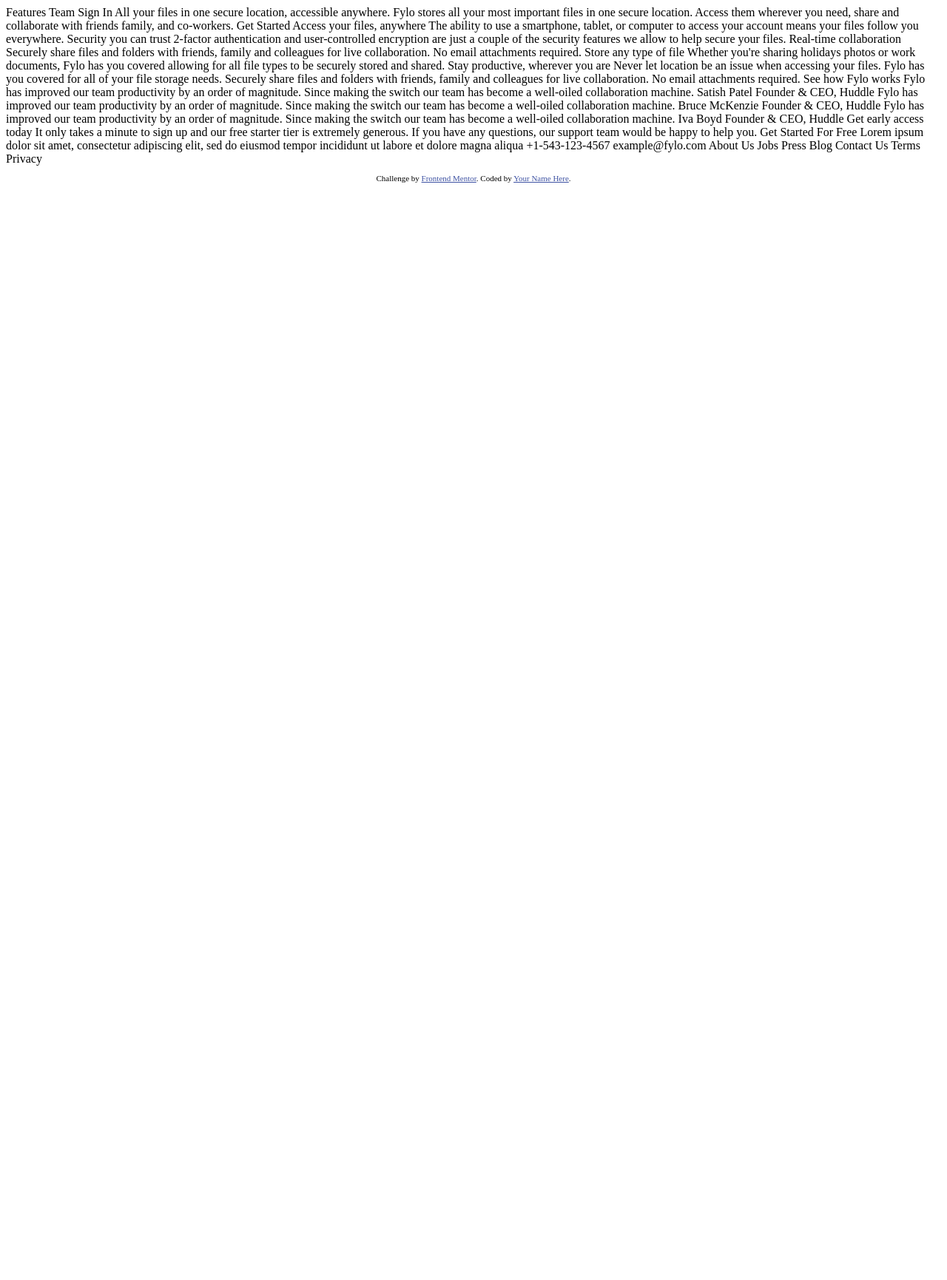
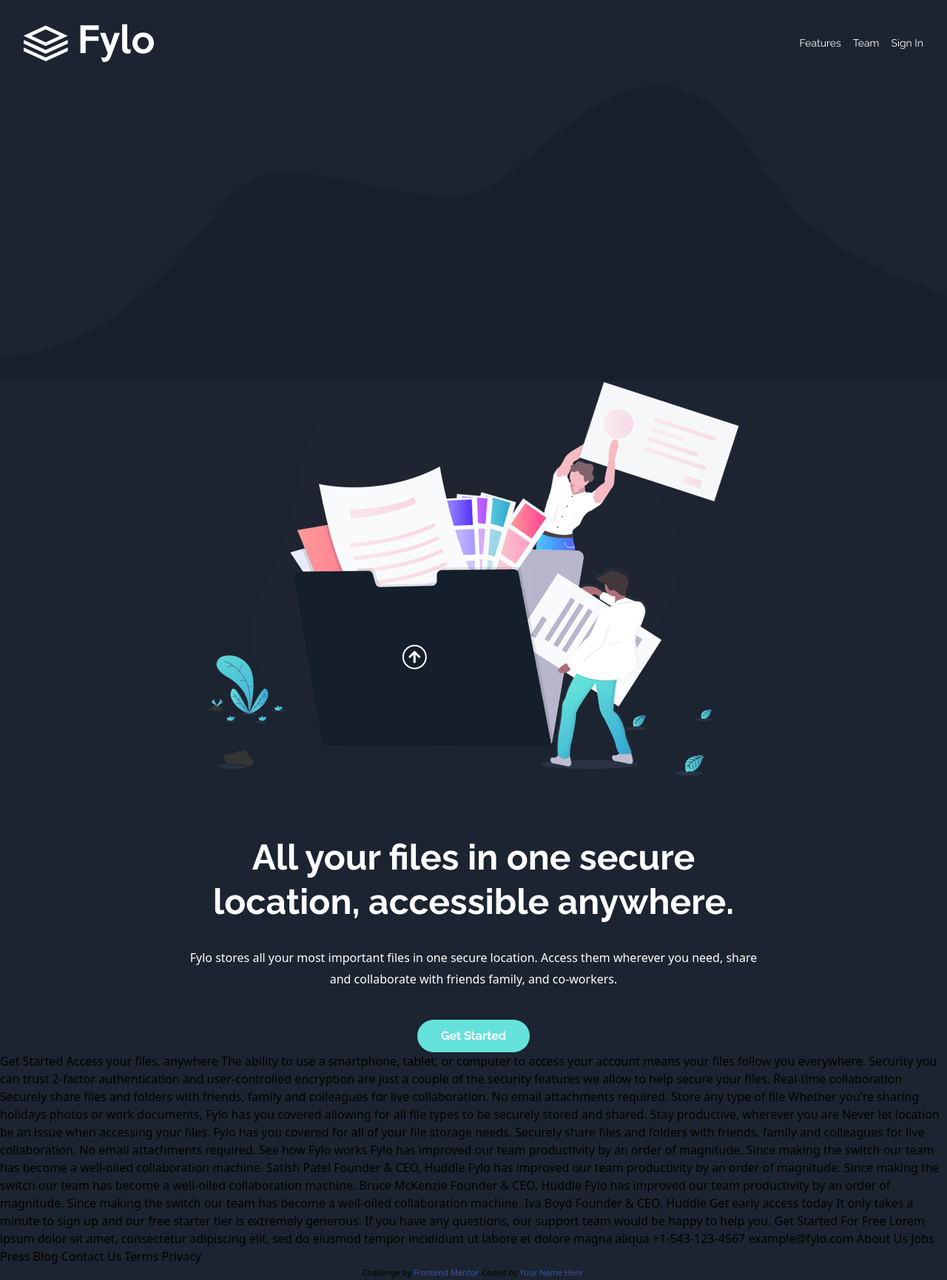
Before and after one commit to WaMungai/dark--theme-landing-page, a plain HTML site: page index.html in a window 1280 px wide. Shown: the whole page at 74% size. Before the commit the page ends 800 px from the top, so only its background shows below. Drawn offline with nearby package versions, Linux system fonts and the light colour scheme.

Commit message:
Main styles

```diff
--- /dev/null
+++ b/index.css
@@ -0,0 +1,42 @@
+@import url("https://fonts.googleapis.com/css2?family=Open+Sans:wght@400;700&family=Raleway:wght@400;700&display=swap");
+
+img {
+  max-width: 100%;
+}
+ul,ol,li{
+    list-style-type: none;
+}
+body {
+  font-family: "Open Sans", sans-serif;
+  background-color: hsl(217, 28%, 15%);
+}
+h1,
+h2,
+h3,
+h4,
+h5,
+h6,
+.cta,
+.list-item {
+  font-family: "Raleway", sans-serif;
+}
+
+p {
+  line-height: 1.8;
+}
+.btn {
+  font-weight: bold;
+  background-color: hsl(176, 68%, 64%);
+  color: white;
+  padding: 0.625rem 2rem;
+  border-radius: 30px;
+  display: block;
+  margin: 0 auto;
+}
+.attribution {
+  font-size: 11px;
+  text-align: center;
+}
+.attribution a {
+  color: hsl(228, 45%, 44%);
+}
--- a/index.html
+++ b/index.html
@@ -1,105 +1,113 @@
 <!DOCTYPE html>
 <html lang="en">
   <head>
-  <meta charset="UTF-8">
-  <meta name="viewport" content="width=device-width, initial-scale=1.0"> <!-- displays site properly based on user's device -->
+    <meta charset="UTF-8" />
+    <meta name="viewport" content="width=device-width, initial-scale=1.0" />
+    <!-- displays site properly based on user's device -->
 
-  <link rel="icon" type="image/png" sizes="32x32" href="./images/favicon-32x32.png">
+    <link
+      rel="icon"
+      type="image/png"
+      sizes="32x32"
+      href="./images/favicon-32x32.png"
+    />
+    <link rel="stylesheet" href="index.css" />
+    <link
+      rel="stylesheet"
+      href="https://cdnjs.cloudflare.com/ajax/libs/tailwindcss/2.2.19/tailwind.min.css"
+      referrerpolicy="no-referrer"
+    />
+    <link
+      rel="stylesheet"
+      href="https://cdnjs.cloudflare.com/ajax/libs/font-awesome/6.2.0/css/all.min.css"
+      integrity="sha512-xh6O/CkQoPOWDdYTDqeRdPCVd1SpvCA9XXcUnZS2FmJNp1coAFzvtCN9BmamE+4aHK8yyUHUSCcJHgXloTyT2A=="
+      crossorigin="anonymous"
+      referrerpolicy="no-referrer"
+    />
 
-  <title>Frontend Mentor | Fylo landing page with dark theme and features grid</title>
-
-  <!-- Feel free to remove these styles or customise in your own stylesheet 👍 -->
-  <style>
-    .attribution { font-size: 11px; text-align: center; }
-    .attribution a { color: hsl(228, 45%, 44%); }
-  </style>
+    <title>
+      Frontend Mentor | Fylo landing page with dark theme and features grid
+    </title>
   </head>
   <body>
-  Features
-  Team
-  Sign In
-
-  All your files in one secure location, accessible anywhere.
-
-  Fylo stores all your most important files in one secure location. Access them wherever
-  you need, share and collaborate with friends family, and co-workers.
+    <header class="flex items-center justify-between p-8 max-w-7xl mx-auto">
+      <div>
+        <a href="index.html">
+          <img src="./images/logo.svg" alt="" class="w-24 lg:w-auto" />
+        </a>
+      </div>
+      <nav>
+        <ul class="flex items-center justify-center gap-4">
+          <li>
+            <button class="text-white text-sm list-item">Features</button>
+          </li>
+          <li>
+            <button class="text-white text-sm list-item">Team</button>
+          </li>
+          <li>
+            <button class="text-white text-sm list-item">Sign In</button>
+          </li>
+        </ul>
+      </nav>
+    </header>
+    <section>
+      <picture>
+        <source
+          media="(min-width:768px)"
+          srcset="./images/bg-curvy-desktop.svg"
+        />
+        <img src="./images/bg-curvy-desktop.svg" alt="" class="w-full" />
+      </picture>
+      <article>
+        <img
+          src="./images/illustration-intro.png"
+          alt=""
+          class="block mx-auto mb-10 lg:mb-20"
+        />
+      </article>
+      <article class="text-center max-w-3xl mx-auto">
+        <h1 class="text-white font-bold text-3xl md:text-4xl xl:text-5xl mb-8 xl:leading-tight">All your files in one secure location, accessible anywhere.</h1>
+        <p class="mb-10 text-white"> Fylo stores all
+          your most important files in one secure location. Access them wherever you
+          need, share and collaborate with friends family, and co-workers. </p>
+          <button class="btn list-item">Get Started</button>
+      </article>
+    </section>
 
      Get Started
-
-  Access your files, anywhere
-
-  The ability to use a smartphone, tablet, or computer to access your account means your
-  files follow you everywhere.
-
-  Security you can trust
-
-  2-factor authentication and user-controlled encryption are just a couple of the security
-  features we allow to help secure your files.
-
-  Real-time collaboration
-
-  Securely share files and folders with friends, family and colleagues for live collaboration.
-  No email attachments required.
-
-  Store any type of file
-
-  Whether you're sharing holidays photos or work documents, Fylo has you covered allowing for all
-  file types to be securely stored and shared.
-
-  Stay productive, wherever you are
-
-  Never let location be an issue when accessing your files. Fylo has you covered for all of your file
-  storage needs.
-
-  Securely share files and folders with friends, family and colleagues for live collaboration. No email
-  attachments required.
-
-  See how Fylo works
-
-  Fylo has improved our team productivity by an order of magnitude. Since making the switch our team has
-  become a well-oiled collaboration machine.
-
-  Satish Patel
-  Founder & CEO, Huddle
-
-  Fylo has improved our team productivity by an order of magnitude. Since making the switch our team has
-  become a well-oiled collaboration machine.
-
-  Bruce McKenzie
-  Founder & CEO, Huddle
-
-  Fylo has improved our team productivity by an order of magnitude. Since making the switch our team has
-  become a well-oiled collaboration machine.
-
-  Iva Boyd
-  Founder & CEO, Huddle
-
-  Get early access today
-
-  It only takes a minute to sign up and our free starter tier is extremely generous. If you have any
-  questions, our support team would be happy to help you.
-
-  Get Started For Free
-
-  Lorem ipsum dolor sit amet, consectetur adipiscing elit, sed do eiusmod tempor incididunt ut labore et
-  dolore magna aliqua
-
-  +1-543-123-4567
-  example@fylo.com
-
-  About Us
-  Jobs
-  Press
-  Blog
-
-  Contact Us
-  Terms
+    Access your files, anywhere The ability to use a smartphone, tablet, or
+    computer to access your account means your files follow you everywhere.
+    Security you can trust 2-factor authentication and user-controlled
+    encryption are just a couple of the security features we allow to help
+    secure your files. Real-time collaboration Securely share files and folders
+    with friends, family and colleagues for live collaboration. No email
+    attachments required. Store any type of file Whether you're sharing holidays
+    photos or work documents, Fylo has you covered allowing for all file types
+    to be securely stored and shared. Stay productive, wherever you are Never
+    let location be an issue when accessing your files. Fylo has you covered for
+    all of your file storage needs. Securely share files and folders with
+    friends, family and colleagues for live collaboration. No email attachments
+    required. See how Fylo works Fylo has improved our team productivity by an
+    order of magnitude. Since making the switch our team has become a well-oiled
+    collaboration machine. Satish Patel Founder & CEO, Huddle Fylo has improved
+    our team productivity by an order of magnitude. Since making the switch our
+    team has become a well-oiled collaboration machine. Bruce McKenzie Founder &
+    CEO, Huddle Fylo has improved our team productivity by an order of
+    magnitude. Since making the switch our team has become a well-oiled
+    collaboration machine. Iva Boyd Founder & CEO, Huddle Get early access today
+    It only takes a minute to sign up and our free starter tier is extremely
+    generous. If you have any questions, our support team would be happy to help
+    you. Get Started For Free Lorem ipsum dolor sit amet, consectetur adipiscing
+    elit, sed do eiusmod tempor incididunt ut labore et dolore magna aliqua
+    +1-543-123-4567 example@fylo.com About Us Jobs Press Blog Contact Us Terms
     Privacy
 
     <footer>
       <p class="attribution">
-      Challenge by <a href="https://www.frontendmentor.io?ref=challenge" target="_blank">Frontend Mentor</a>.
-      Coded by <a href="#">Your Name Here</a>.
+        Challenge by
+        <a href="https://www.frontendmentor.io?ref=challenge" target="_blank"
+          >Frontend Mentor</a
+        >. Coded by <a href="#">Your Name Here</a>.
       </p>
     </footer>
   </body>
```
Lines whose indentation alone changed are shown as unchanged.
